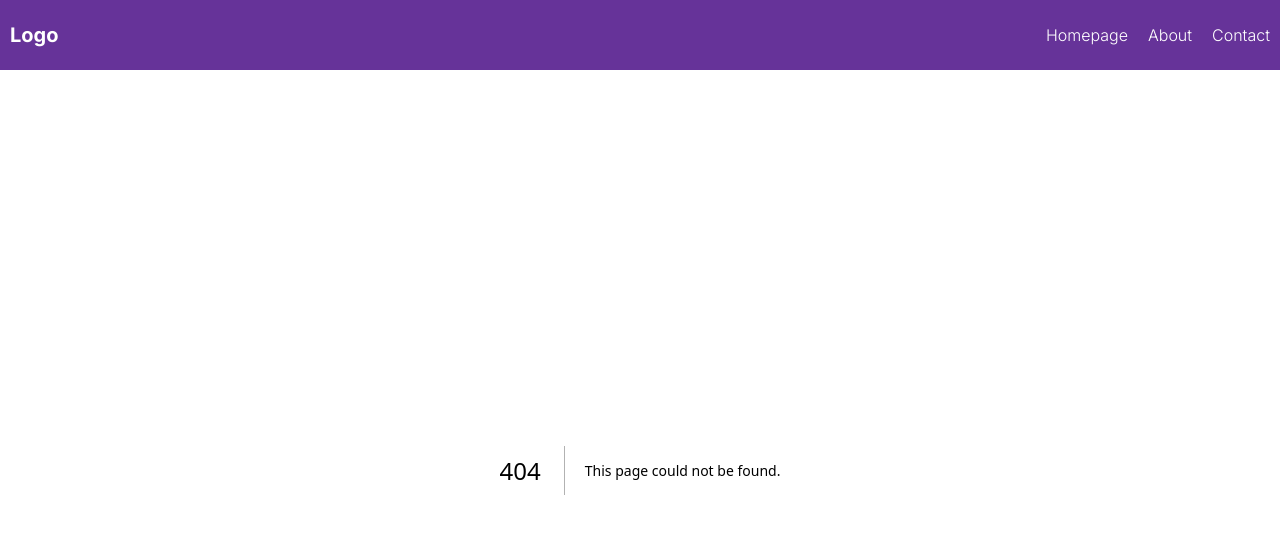
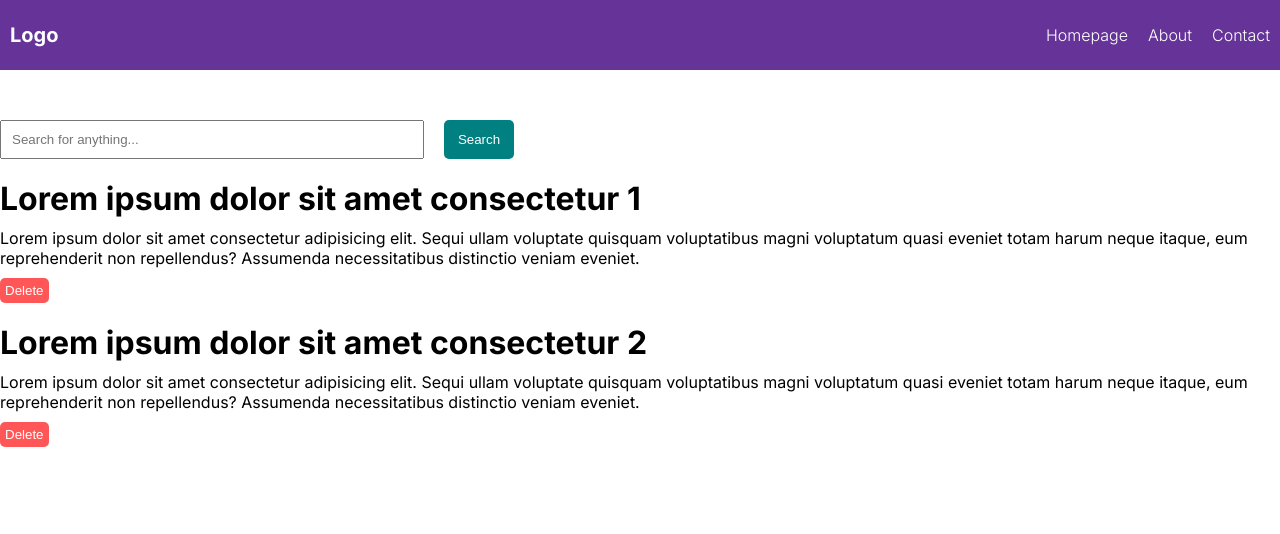
Before and after one commit to cembicakci/ts-basics, a Next.js app: page /3-event-example in a window 1280 px wide. Before the commit this address had no page. Shown: the top 534 px of the page. Built offline with nearby package versions, Linux system fonts and the light colour scheme.

Commit message:
react events

```diff
--- /dev/null
+++ b/src/app/3-event-example/page.tsx
@@ -0,0 +1,53 @@
+'use client'
+
+const EventExample = () => {
+
+    const handleClick = (e: React.MouseEvent<HTMLButtonElement>) => {
+        e.preventDefault()
+        console.log('clicked')
+    }
+
+    const handleChange = (e: React.ChangeEvent<HTMLInputElement>) => {
+        console.log(e.target.value)
+    }
+
+    const handleDelete = (e: React.MouseEvent<HTMLButtonElement>, id: number) => {
+        e.preventDefault()
+        console.log(`Post ${id} had been deleted`)
+    }
+
+    return (
+        <div className="eventExample">
+            <form>
+                <input
+                    type="text"
+                    placeholder="Search for anything..."
+                    onChange={handleChange}
+                />
+                <button onClick={handleClick}>Search</button>
+            </form>
+            <form className="post">
+                <h1>Lorem ipsum dolor sit amet consectetur 1</h1>
+                <p>
+                    Lorem ipsum dolor sit amet consectetur adipisicing elit. Sequi ullam
+                    voluptate quisquam voluptatibus magni voluptatum quasi eveniet totam
+                    harum neque itaque, eum reprehenderit non repellendus? Assumenda
+                    necessitatibus distinctio veniam eveniet.
+                </p>
+                <button onClick={(e) => { handleDelete(e, 1) }}>Delete</button>
+            </form>
+            <form className="post">
+                <h1>Lorem ipsum dolor sit amet consectetur 2</h1>
+                <p>
+                    Lorem ipsum dolor sit amet consectetur adipisicing elit. Sequi ullam
+                    voluptate quisquam voluptatibus magni voluptatum quasi eveniet totam
+                    harum neque itaque, eum reprehenderit non repellendus? Assumenda
+                    necessitatibus distinctio veniam eveniet.
+                </p>
+                <button onClick={(e) => { handleDelete(e, 2) }}>Delete</button>
+            </form>
+        </div>
+    )
+}
+
+export default EventExample
```
